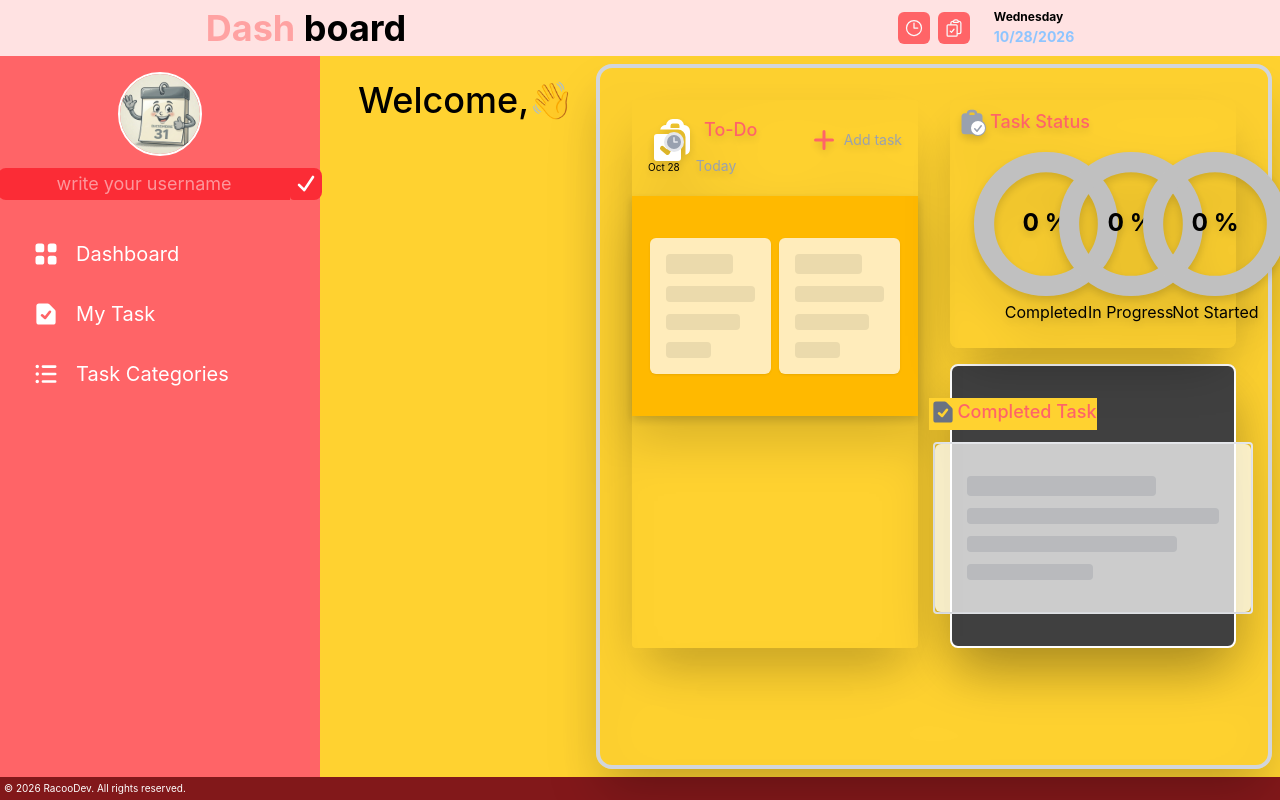
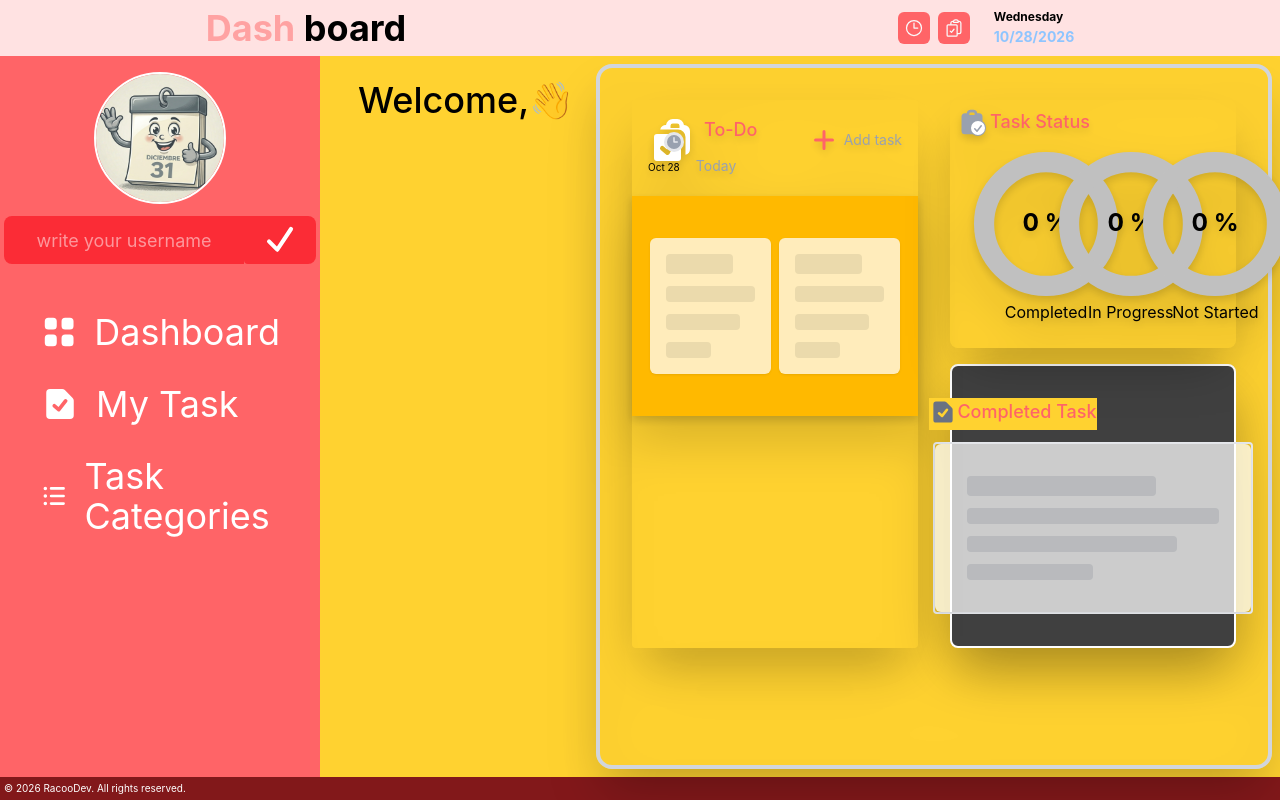
Before and after one commit to karinatuyuc/my-todo-list-React, a React (Vite) app: page / in a window 1280 px wide. Built offline with nearby package versions, Linux system fonts and the light colour scheme.

Commit message:
style: add md sidemenu style

```diff
--- a/src/sideMenu.jsx
+++ b/src/sideMenu.jsx
@@ -4,20 +4,18 @@ import {
   Squares2X2Icon,
   DocumentCheckIcon,
   ListBulletIcon,
-  QuestionMarkCircleIcon,
-  PencilIcon,
   CheckIcon,
 } from "@heroicons/react/16/solid";
 
-export default function SideMenu({ userName, setUserName, setActiveView }) {
+export default function SideMenu({ setUserName, setActiveView }) {
   const [isOpen, setIsOpen] = useState(false);
   const [isEditing, setIsEditing] = useState(false);
   const [inputValue, setInputValue] = useState("");
 
   const listStyles =
-    "group flex items-center gap-2 text-xl text-white md:gap-4 lg:text-medium lg:hover:bg-white lg:hover:rounded-lg lg:hover:text-red-500 lg:hover:font-medium lg:hover:cursor-pointer lg:hover:p-2 lg:hover:scale-110 transition-all duration-300";
+    "group flex items-center gap-2 text-xl text-white md:gap-4 md:text-4xl lg:text-medium lg:hover:bg-white lg:hover:rounded-lg lg:hover:text-red-500 lg:hover:font-medium lg:hover:cursor-pointer lg:hover:p-2 lg:hover:scale-110 transition-all duration-300";
   const iconStyles =
-    "w-7 h-7 text-white lg:group-hover:text-red-500 lg:transition-colors lg:duration-200";
+    "w-7 h-7 text-white md:w-10 md:h-10 lg:group-hover:text-red-500 lg:transition-colors lg:duration-200";
 
   const avatarRandom = [
     "/Avatar/avatar1.webp",
@@ -62,7 +60,10 @@ export default function SideMenu({ userName, setUserName, setActiveView }) {
             className="absolute right-4 top-4 text-xl text-white
           cursor-pointer md:text-2xl lg:hidden"
           >
-            <button onClick={() => setIsOpen(false)} className="cursor-pointer hover:bg-red-300 p-2 rounded-2xl">Close</button>
+            <button onClick={() => setIsOpen(false)}
+              className="cursor-pointer hover:bg-red-300 p-2 rounded-2xl md:text-4xl">
+              Close
+            </button>
           </div>
 
           {/**This is the icon */}
@@ -70,7 +71,7 @@ export default function SideMenu({ userName, setUserName, setActiveView }) {
             <img
               src={avatar}
               alt="avatar"
-              className="w-20 h-20 md:w-20 md:h-20 rounded-full"
+              className="w-20 h-20 rounded-full md:w-32 md:h-32"
             />
           </div>
 
@@ -84,26 +85,22 @@ export default function SideMenu({ userName, setUserName, setActiveView }) {
                 onChange={(e) => setInputValue(e.target.value)}
                 placeholder="write your username"
                 className="bg-red-500 p-0.5 border-none text-lg rounded-l-lg focus:ring-2 focus:ring-red-500 focus:outline-none
-                      md:text-medium
-                      text-center"
+                      md:text-3xl md:w-full md:h-10 md:text-center md:p-6
+                      lg:w-60 lg:h-10 lg:text-lg lg:rounded-l-lg lg:text-center"
               />
               <CheckIcon
                 className="w-8 h-8 cursor-pointer rounded-r-lg text-white bg-red-500
-                hover:bg-red-200 text-xl p-0.5 rounded-es-sm"
+                hover:bg-red-200 text-xl p-0.5 rounded-es-sm md:w-18 md:h-12"
                 onClick={() => {
                   onClickButton();
                   setIsOpen(false);
                 }}
               />
             </div>
-
-          {/**DIV for the username */}
-
-          {/**End DIV FOR THE USERNAME */}
         </div>
 
-        <div className=" p-8 h-screen lg:w-80 lg:max-h-96">
-          <ol className="space-y-12 md:space-y-10 lg:space-y-8 lg:mt-2">
+        <div className=" p-8 h-screen md:p-10 lg:w-80 lg:max-h-96">
+          <ol className="space-y-12 md:space-y-18 lg:space-y-8 lg:mt-2">
             <li
               className={listStyles}
               onClick={() => {
@@ -137,43 +134,3 @@ export default function SideMenu({ userName, setUserName, setActiveView }) {
     </>
   );
 }
-
-
-/**
- *
- *           {!isEditing ? (
-            <div
-              className="text-2xl text-white font-semibold mt-5 flex
-                        lg:text-2xl lg:flex lg:justify-center lg:items-center lg:text-center lg:mt-2"
-            >
-              <span
-                className="truncate overflow-hidden bg-red-700 text-ellipsis w-75 text-center
-                          md:text-2xl md:w-56
-                          lg:w-65 lg:truncate lg:overflow-hidden lg:text-ellipsis "
-              >
-                {userName === "" ? "user name" : userName}
-              </span>
-
-
-            </div>
-          ) : (
-            <div className="flex items-center mt-5 md:mt-7 lg:mt-3">
-              <label htmlFor="username"></label>
-              <input
-                type="text"
-                id="username"
-                name="username"
-                value={inputValue}
-                onChange={(e) => setInputValue(e.target.value)}
-                placeholder="write your username"
-                className="bg-red-300 p-0.5 border-none text-lg rounded-l-full focus:ring-2 focus:ring-red-500 focus:outline-none
-                      md:text-medium
-                      text-center"
-              />
-              <CheckIcon
-                className="w-8 h-8 cursor-pointer bg-black rounded-r-full text-white hover:text-red-700 text-xl p-0.5 rounded-es-sm md:bg-green-700"
-                onClick={onClickButton}
-              />
-            </div>
-          )}
- */
```
